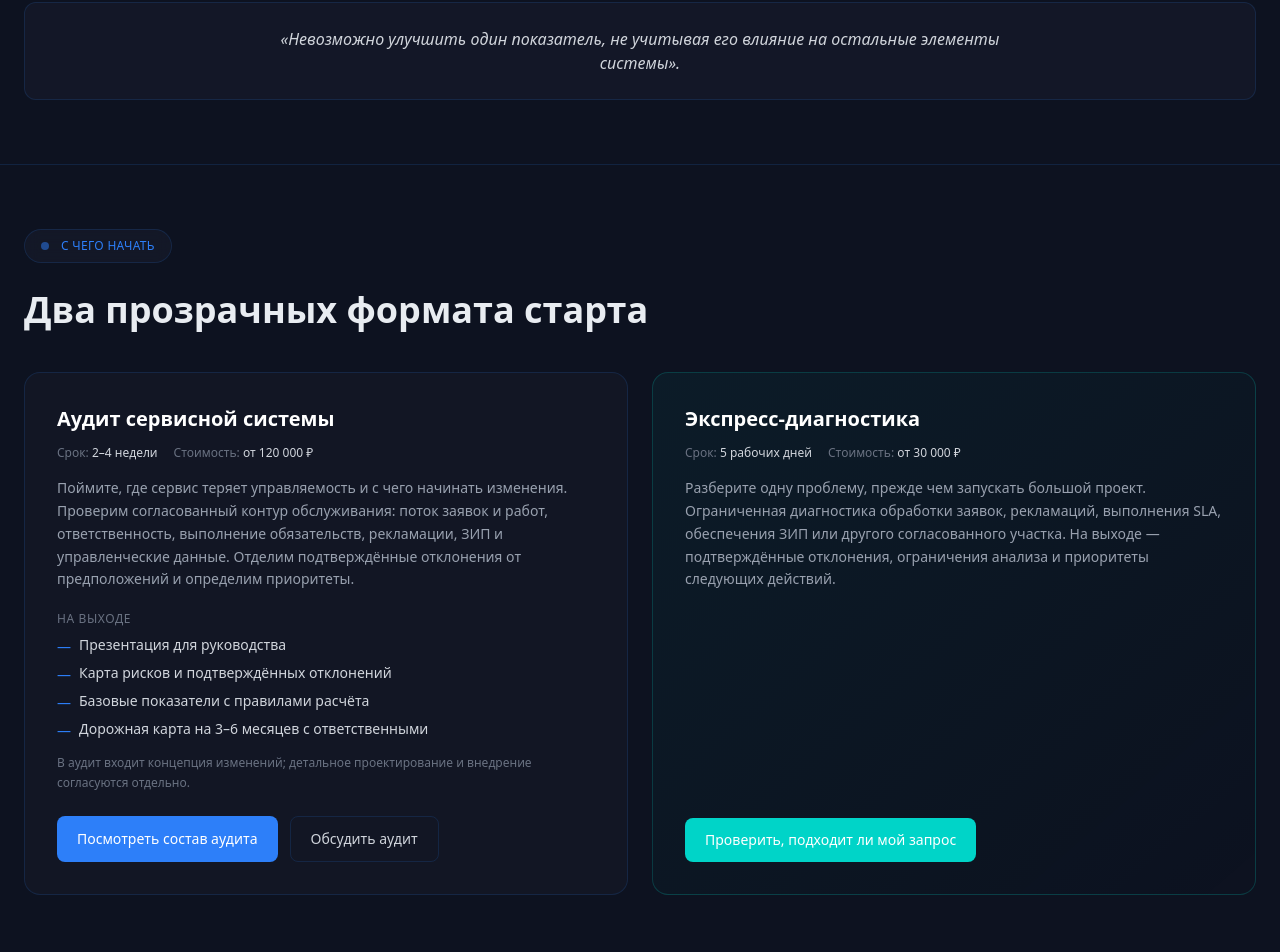
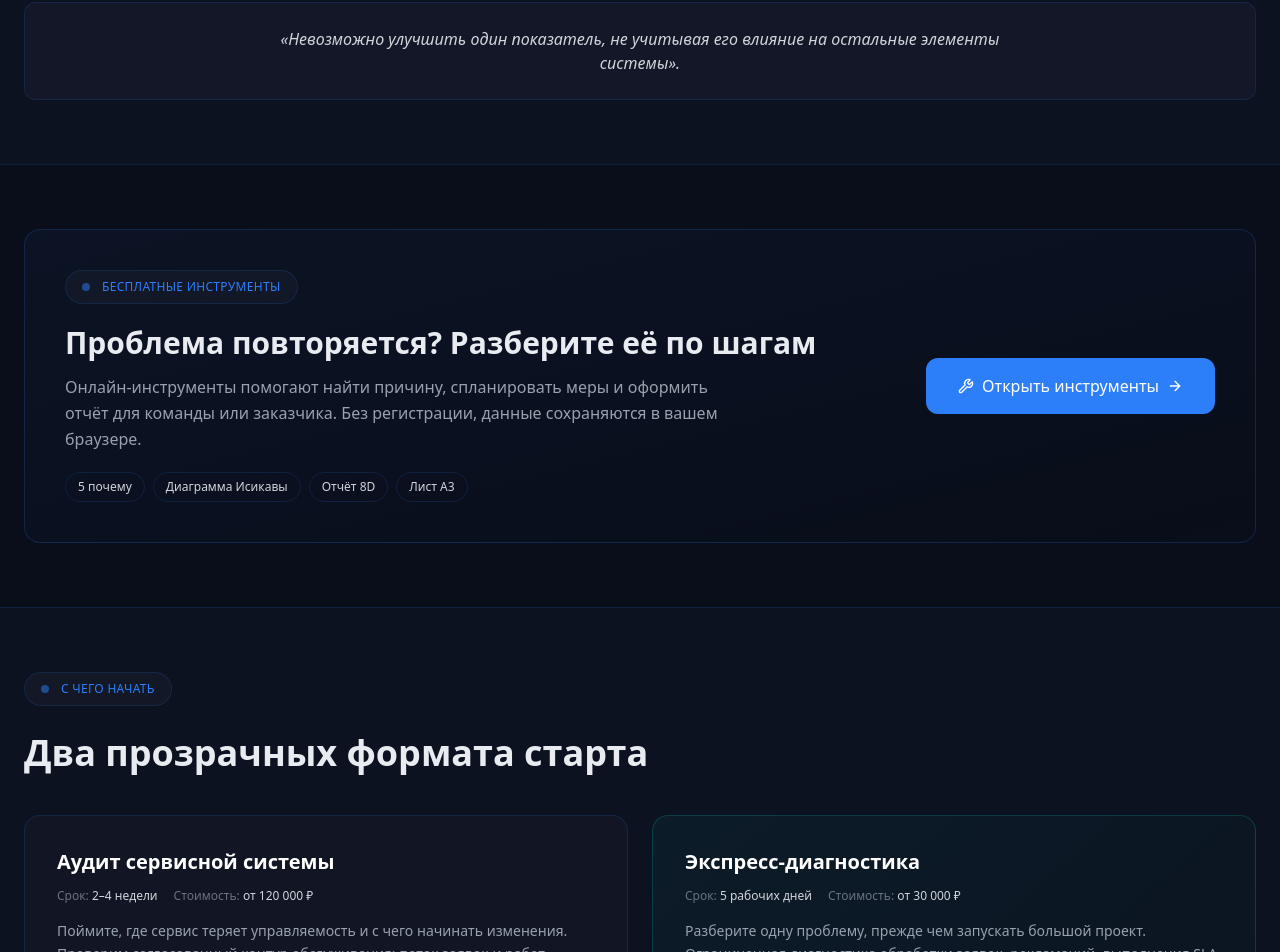
Before and after one commit to bardindenisovr/engservicepluse, a Next.js app: page / in a window 1280 px wide. Shown: the part 3033-3985 px from the top of the page. Built offline with nearby package versions, Linux system fonts and the light colour scheme; no server answers; the database is empty.

Commit message:
Главная: блок «Проблема повторяется? Разберите её по шагам» со ссылкой на /tools

```diff
--- a/src/app/page.tsx
+++ b/src/app/page.tsx
@@ -2,6 +2,7 @@ import Link from "next/link";
 import { MessageSquare, FileSearch, ChevronRight } from "lucide-react";
 import ServiceFlow from "@/components/ServiceFlow";
 import Diagnostics from "@/components/Diagnostics";
+import ToolsTeaser from "@/components/ToolsTeaser";
 import AuditSection from "@/components/AuditSection";
 import Services from "@/components/Services";
 import SystemModel from "@/components/SystemModel";
@@ -226,6 +227,9 @@ export default function Home() {
       {/* === ТИПОВЫЕ ПРОБЛЕМЫ (существующий блок, не изменён) === */}
       <Diagnostics />
 
+      {/* === БЕСПЛАТНЫЕ ИНСТРУМЕНТЫ → /tools (раздел 8 документа) === */}
+      <ToolsTeaser />
+
       {/* === 2.4–2.5. УСЛУГИ: АУДИТ / ЭКСПРЕСС-ДИАГНОСТИКА (лиды) === */}
       <section className="relative z-10 border-t border-[var(--border-subtle)] bg-[var(--graphite)]/30">
         <div className="max-w-[1360px] mx-auto px-6 py-16">
```
